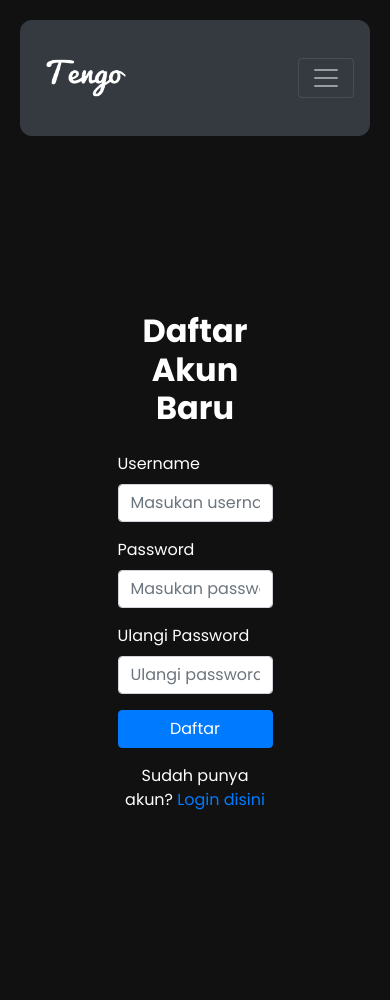
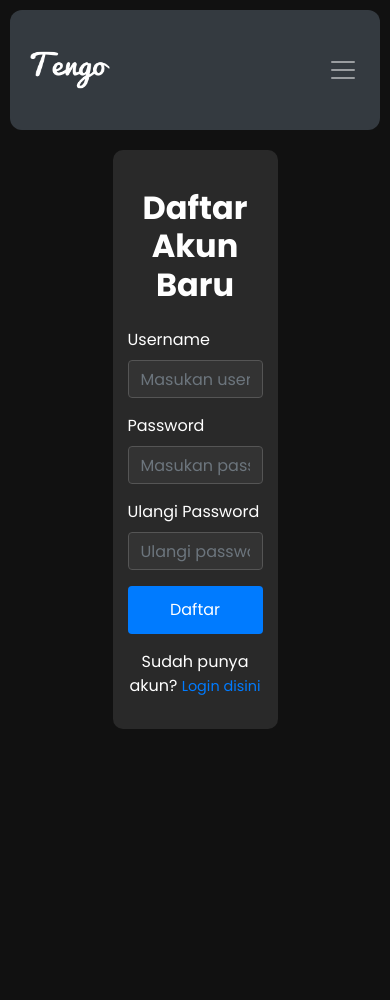
Before and after one commit to AgusPribadi/Tengo, a Django app: page /register/ in a window 390 px wide. After the commit the page ends 729 px from the top, so only its background shows below. Run offline with Django 4.2, Linux system fonts and the light colour scheme; some libraries are stand-ins or nearby versions.

Commit message:
menambahkan manifest untuk install di chrome menjadi aplikasi dan meng-upgrade tampilan login dan register

```diff
--- /dev/null
+++ b/aplikasi_tengo/static/css/register.css
@@ -0,0 +1,121 @@
+/* ----- Navbar ----- */
+.navbar {
+  padding: 10px 15px; /* Mengurangi padding agar tidak terlalu besar */
+  background-color: #111; /* Sesuaikan warna latar belakang */
+}
+
+.navbar-brand {
+  font-size: 1.2rem; /* Ukuran font untuk brand */
+  color: white; /* Warna teks */
+}
+
+.navbar-nav .nav-link {
+  padding: 5px 10px; /* Mengatur padding untuk link */
+  color: white; /* Warna teks untuk link */
+  font-size: 1rem; /* Ukuran font */
+}
+
+/* Untuk menghilangkan border pada toggle button di mobile */
+.navbar-toggler {
+  border: none;
+}
+/* ----- End Navbar ----- */
+
+/* Mengatur tampilan container agar rapi */
+.container {
+  padding: 20px;
+}
+
+/* Gaya Umum */
+body {
+  padding: 20px;
+  font-family: "Poppins", sans-serif;
+  background-color: #111;
+}
+
+h1 {
+  color: white;
+}
+
+.bold-text {
+  font-weight: bold;
+}
+
+/* Gaya Form Pendaftaran */
+.w-50 {
+  width: 100%;
+  max-width: 400px;
+  background-color: rgba(255, 255, 255, 0.1); /* Transparan */
+  padding: 12px;
+  border-radius: 10px;
+}
+
+/* Gaya input dan label pada form */
+.form-group label {
+  color: #fff;
+}
+
+.form-group input {
+  background-color: #333;
+  color: #fff;
+  border: 1px solid #555;
+}
+
+.form-group input:focus {
+  border-color: #007bff;
+  outline: none;
+  box-shadow: none;
+}
+
+/* Gaya tombol daftar */
+button.btn {
+  background-color: #007bff;
+  border: none;
+  color: white;
+  padding: 10px;
+  width: 100%;
+  margin-top: 10px;
+  font-size: 1rem;
+}
+
+button.btn:hover {
+  background-color: #0056b3;
+}
+
+/* Link dalam form */
+a {
+  color: #007bff;
+}
+
+/* Media query untuk perangkat mobile */
+@media (max-width: 576px) {
+  body {
+    padding: 10px; /* Mengurangi padding di body */
+  }
+
+  .w-50 {
+    width: 100%; /* Membuat form 100% lebar pada perangkat kecil */
+    padding: 15px; /* Menambahkan padding yang lebih nyaman */
+    margin: 0; /* Menghilangkan margin agar penuh */
+  }
+
+  button.btn {
+    padding: 12px; /* Memperbesar area klik pada tombol */
+  }
+
+  /* Ukuran font dalam form */
+  .form-group label,
+  .form-group input,
+  button.btn {
+    font-size: 1rem; /* Ukuran font lebih besar untuk mudah dibaca */
+  }
+
+  /* Mengatur navbar agar lebih ringkas */
+  .navbar {
+    padding: 10px; /* Mengurangi padding pada navbar */
+  }
+
+  a {
+    font-size: 0.9rem; /* Ukuran font lebih kecil untuk link */
+  }
+}
--- a/aplikasi_tengo/templates/index.html
+++ b/aplikasi_tengo/templates/index.html
@@ -10,6 +10,7 @@
     <link rel="stylesheet" href="https://stackpath.bootstrapcdn.com/bootstrap/4.5.2/css/bootstrap.min.css" />
     <link href="https://unpkg.com/aos@2.3.1/dist/aos.css" rel="stylesheet" />
     <link rel="stylesheet" href="{% static 'css/index.css' %}" />
+    <link rel="manifest" href="{% static 'manifest.json' %}" />
   </head>
 
   <body>
--- a/aplikasi_tengo/templates/registration/login.html
+++ b/aplikasi_tengo/templates/registration/login.html
@@ -8,7 +8,7 @@
     <link rel="icon" href="{% static 'img/tengo-icon.ico' %}" type="image/x-icon" />
     <link rel="stylesheet" href="https://stackpath.bootstrapcdn.com/bootstrap/4.5.2/css/bootstrap.min.css" />
     <link href="https://fonts.googleapis.com/css2?family=Poppins:wght@400;700&display=swap" rel="stylesheet" />
-    <link rel="stylesheet" href="{% static 'css/home.css' %}" />
+    <link rel="stylesheet" href="{% static 'css/login.css' %}" />
     <link rel="stylesheet" href="https://cdnjs.cloudflare.com/ajax/libs/font-awesome/5.15.2/css/all.min.css" />
   </head>
   <body>
--- a/aplikasi_tengo/templates/registration/register.html
+++ b/aplikasi_tengo/templates/registration/register.html
@@ -8,13 +8,13 @@
     <link rel="icon" href="{% static 'img/tengo-icon.ico' %}" type="image/x-icon" />
     <link rel="stylesheet" href="https://stackpath.bootstrapcdn.com/bootstrap/4.5.2/css/bootstrap.min.css" />
     <link href="https://fonts.googleapis.com/css2?family=Poppins:wght@400;700&display=swap" rel="stylesheet" />
-    <link rel="stylesheet" href="{% static 'css/home.css' %}" />
+    <link rel="stylesheet" href="{% static 'css/register.css' %}" />
     <link rel="stylesheet" href="https://cdnjs.cloudflare.com/ajax/libs/font-awesome/5.15.2/css/all.min.css" />
   </head>
   <body>
     {% include 'navbar.html' %}
 
-    <div class="container d-flex justify-content-center align-items-center min-vh-100">
+    <div class="container d-flex justify-content-center align-items-center">
       <div class="w-50">
         <h2 class="my-4 bold-text text-center text-white">Daftar Akun Baru</h2>
 
```
Also changed, not shown: aplikasi_tengo/static/css/login.css (added, +124 -0 lines), aplikasi_tengo/static/manifest.json (added), db.sqlite3.
